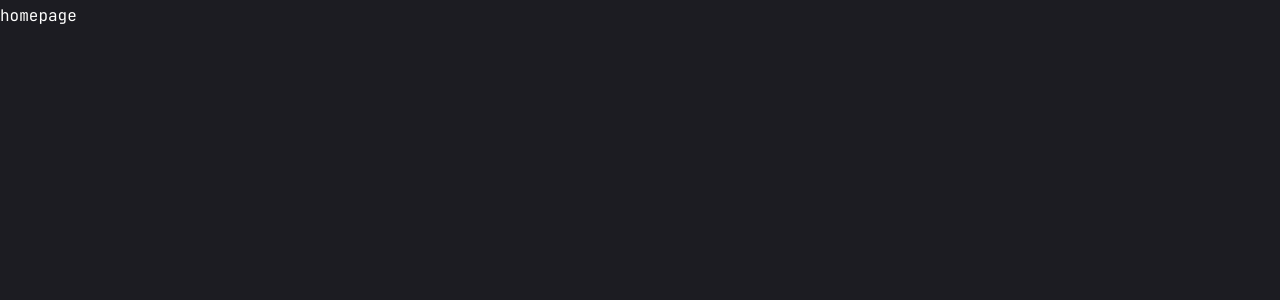
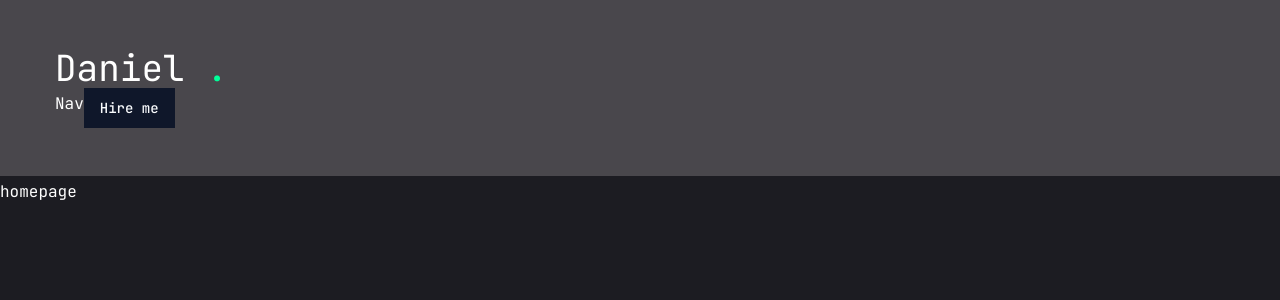
Before and after one commit to BerylBrothers/New-Form, a Next.js app: page / in a window 1280 px wide. Shown: the top 300 px of the page. Built offline with nearby package versions, Linux system fonts and the light colour scheme.

Commit message:
header and nav bar updates

```diff
--- a/app/layout.jsx
+++ b/app/layout.jsx
@@ -1,5 +1,6 @@
 import { JetBrains_Mono } from "next/font/google";
 import "./globals.css";
+import Header from "../components/Header"
 
 const jetbrains_Mono = JetBrains_Mono({
   subsets: ["latin"], weight: ["100", "200", "300", "400",
@@ -13,8 +14,8 @@ export default function RootLayout({ children }) {
   return (
     <html lang="en">
       <body
-        className={`${jetbrains_Mono.variable} antialiased`}
-      >
+        className={`${jetbrains_Mono.variable}`}>
+         <Header />
         {children}
       </body>
     </html>
--- a/components/Header.jsx
+++ b/components/Header.jsx
@@ -1,8 +1,31 @@
 import React from 'react'
+import Link from 'next/link'
+import {Button} from "./ui/button"
+import Nav from "../components/Nav"
 
 const Header = () => {
   return (
-    <div>Header</div>
+    <header className="py-8 xl:py-12 text-white bg-red-50/20">
+      <div className='container mx-auto'>
+      {/* logo */}
+     <Link href={"/"}>
+     <h1 className='text-4xl'>
+      Daniel <span className='text-accent'>.</span>
+     </h1>
+     </Link>
+     {/* desktop nav & hire me button*/}
+     <div className="hidden xl:flex">
+     <Nav />
+     <Link href="/contact">
+     <Button>Hire me</Button>
+     </Link>
+     </div>
+
+     {/* mobile nav */}
+     <div className='xl:hidden flex'>mobile nav</div>
+
+     </div>
+      </header>
   )
 }
 
--- /dev/null
+++ b/components/Nav.jsx
@@ -0,0 +1,9 @@
+import React from 'react'
+
+const Nav = () => {
+  return (
+    <div>Nav</div>
+  )
+}
+
+export default Nav
```
